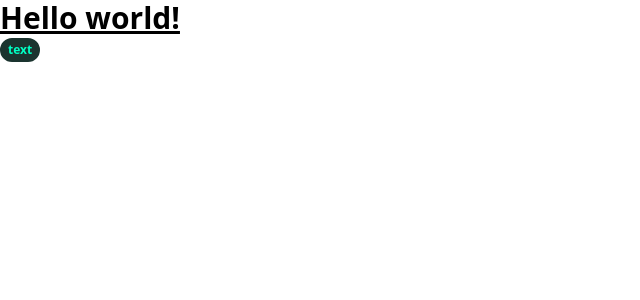
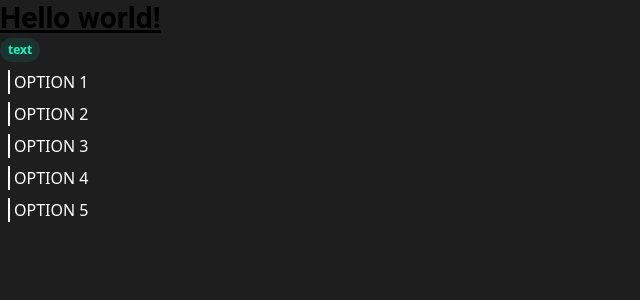
Before and after one commit to aaxlss/aaxlss.dev, an Angular app: page / in a window 1280 px wide. Shown: the top 300 px of the page, without its empty margins (0-640 px from the left). Built offline with nearby package versions, Linux system fonts and the light colour scheme.

Commit message:
Creating menu component Updating scss styles

```diff
--- /dev/null
+++ b/src/app/Interface.ts
@@ -0,0 +1,3 @@
+export interface Option {
+  label: string;
+}
--- a/src/app/app.component.html
+++ b/src/app/app.component.html
@@ -1,2 +1,5 @@
-<h1 class="text-3xl font-bold underline">Hello world!</h1>
-<skill-component></skill-component>
+<div class="container h-max">
+  <h1 class="text-3xl font-bold underline">Hello world!</h1>
+  <skill-component></skill-component>
+  <menu-component [menuOptions]="menuOptions"></menu-component>
+</div>
--- a/src/app/app.component.scss
+++ b/src/app/app.component.scss
@@ -0,0 +1,13 @@
+@import "../styles.scss";
+* {
+  margin: 0;
+  padding: 0;
+  box-sizing: border-box;
+}
+body {
+  font-family: "Roboto", sans-serif;
+}
+.container {
+  background-color: $dark_grey;
+  height: inherit;
+}
--- a/src/app/app.component.ts
+++ b/src/app/app.component.ts
@@ -1,14 +1,26 @@
 import { Component } from '@angular/core';
 import { RouterOutlet } from '@angular/router';
 import { SkillComponent } from './components/skill/skill.component';
+import { MenuComponent } from './components/menu/menu.component';
+import { Option } from './Interface';
 
 @Component({
   selector: 'app-root',
   standalone: true,
-  imports: [RouterOutlet, SkillComponent],
+  imports: [RouterOutlet, SkillComponent, MenuComponent],
   templateUrl: './app.component.html',
   styleUrl: './app.component.scss',
 })
 export class AppComponent {
   title = 'aaxlss.dev';
+  menuOptions: Option[] = [];
+  constructor() {
+    this.menuOptions = [
+      { label: 'Option 1' },
+      { label: 'Option 2' },
+      { label: 'Option 3' },
+      { label: 'Option 4' },
+      { label: 'Option 5' },
+    ];
+  }
 }
--- /dev/null
+++ b/src/app/components/menu/menu.component.html
@@ -0,0 +1,15 @@
+<div class="menu-box w-1/2 block absolute">
+  <ul class="menu m-0 p-0 box-border">
+    @for (option of menuOptions; track option.label){
+    <li
+      class="border-l-2 border-solid border-white m-2 list-none hover:border-l-8 hover:duration-500"
+    >
+      <span class="pl-1">
+        {{ option.label | uppercase }}
+      </span>
+    </li>
+    } @empty {
+    <span>No Options available</span>
+    }
+  </ul>
+</div>
--- /dev/null
+++ b/src/app/components/menu/menu.component.scss
@@ -0,0 +1,11 @@
+@import "../../../styles.scss";
+.menu {
+  color: $white;
+  li {
+    &:hover {
+      color: $light_green;
+      cursor: pointer;
+      border-color: $light_green;
+    }
+  }
+}
--- a/src/index.html
+++ b/src/index.html
@@ -1,11 +1,11 @@
-<!doctype html>
+<!DOCTYPE html>
 <html lang="en">
   <head>
-  <meta charset="utf-8">
+    <meta charset="utf-8" />
     <title>AaxlssDev</title>
-  <base href="/">
-  <meta name="viewport" content="width=device-width, initial-scale=1">
-  <link rel="icon" type="image/x-icon" href="favicon.ico">
+    <base href="/" />
+    <meta name="viewport" content="width=device-width, initial-scale=1" />
+    <link rel="icon" type="image/x-icon" href="favicon.ico" />
   </head>
   <body>
     <app-root></app-root>
--- a/src/styles.scss
+++ b/src/styles.scss
@@ -2,7 +2,19 @@
 @tailwind base;
 @tailwind components;
 @tailwind utilities;
+/*Font Variables*/
+@font-face {
+  font-family: "Roboto";
+  src: url("https://fonts.googleapis.com/css2?family=Roboto:ital,wght@0,100;0,300;0,400;0,500;0,700;0,900;1,100;1,300;1,400;1,500;1,700;1,900&display=swap");
+}
 
+html,
+body,
+app-root {
+  font-family: "Roboto", sans-serif !important;
+  height: 100%;
+  display: block;
+}
 /*Colors Variables*/
 $dark_green: #1b342f;
 $black: #000000;
@@ -11,5 +23,3 @@ $white: #ffffff;
 $light_green: #00ffc4;
 $blue: #0000ee;
 $dark_purple: #551a8b;
-
-/*Font Variables*/
```
Also changed, not shown: src/app/components/menu/menu.component.ts (added, +14 -0 lines), 1 other file (tests, documents, lock files or other folders). Lines whose indentation alone changed are shown as unchanged.
